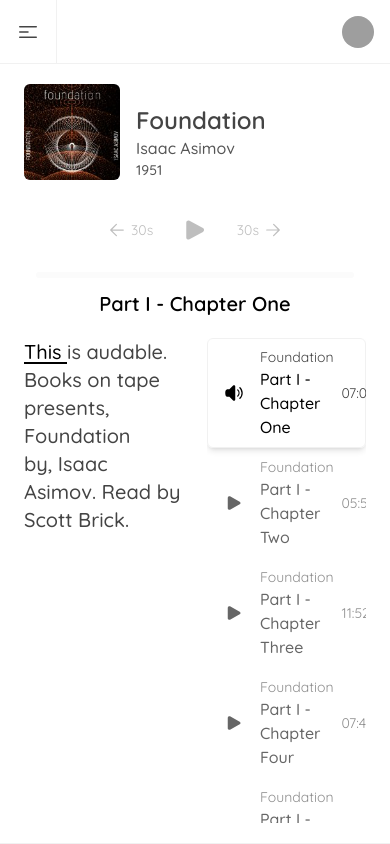
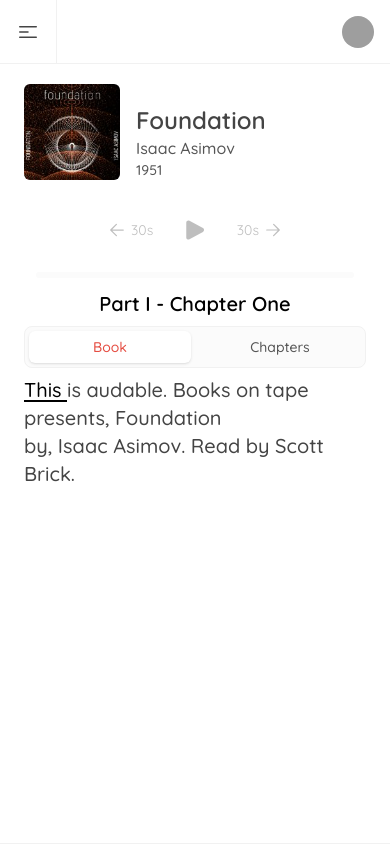
Before and after one commit to dagemdworku/heed, a React (Vite) app: page /reader in a window 390 px wide. Built offline with nearby package versions, Linux system fonts and the light colour scheme; grey boxes are pictures that could not be loaded.

Commit message:
reader play list mobile

```diff
--- a/src/components/lists/play-list.tsx
+++ b/src/components/lists/play-list.tsx
@@ -19,7 +19,7 @@
   const currentPlaying = playListServiceSnapshot.currentPlaying;
 
   return (
-    <div className="flex-1 overflow-y-auto">
+    <div className="flex-1 h-full overflow-y-auto">
       {playList?.chapters.map((chapter) => (
         <div
           key={chapter.id}
@@ -31,7 +31,7 @@
           )}
           onClick={() => playListService.selectChapter(chapter.id)}
         >
-          <div className="p-2">
+          <div className="p-2 text-fg-l dark:text-fg-d">
             {chapter.id === currentPlaying ? (
               <SpeakerWaveIcon className="w-5 h-5" />
             ) : (
--- a/src/components/players/book-player.tsx
+++ b/src/components/players/book-player.tsx
@@ -26,7 +26,7 @@
   const state = audioPlayerServiceSnapshot.state;
 
   return (
-    <div className="flex-1 overflow-y-auto">
+    <div className="flex-1 overflow-y-auto h-full">
       {fragment?.fragments.map((fragment) =>
         isBetween(state?.time, Number(fragment.begin), Number(fragment.end)) ? (
           fragment?.children.map((fragment) => (
--- /dev/null
+++ b/src/constants/reader-tabs-constants.ts
@@ -0,0 +1,6 @@
+import { BookOpenIcon, ListBulletIcon } from "@heroicons/react/24/solid";
+
+export const readerTabs = [
+  { id: "reader_book_tab", name: "Book", icon: BookOpenIcon },
+  { id: "reader_chapters_tab", name: "Chapters", icon: ListBulletIcon },
+];
--- a/src/pages/reader.tsx
+++ b/src/pages/reader.tsx
@@ -1,10 +1,13 @@
+import { Tab } from "@headlessui/react";
 import { FunctionComponent } from "react";
 import { useSnapshot } from "valtio";
 import PlayList from "../components/lists/play-list";
 import AudioPlayer from "../components/players/audio-player";
 import BookPlayer from "../components/players/book-player";
+import { readerTabs } from "../constants/reader-tabs-constants";
 import PlayListService from "../services/feature/play-list-service";
 import { ServiceLocator } from "../services/service-locator";
+import { classNames } from "../utils/class-helper";
 
 interface ReaderPageProps {}
 
@@ -62,9 +65,39 @@
         </div>
       </div>
 
-      <div className="flex flex-1 mt-3 space-x-6 overflow-hidden">
+      <div className="flex-1 hidden mt-3 space-x-6 overflow-hidden sm:flex">
         <BookPlayer />
         <PlayList />
+      </div>
+
+      <div className="flex flex-col flex-1 overflow-hidden sm:hidden">
+        <Tab.Group>
+          <Tab.List className="flex p-1 space-x-2 border rounded-lg bg-bg-l-s dark:bg-bg-d-s border-b-l dark:border-b-d">
+            {readerTabs.map((tab) => (
+              <Tab
+                key={tab.id}
+                className={({ selected }) =>
+                  classNames(
+                    "w-full rounded-md px-2 py-1.5 text-sm font-medium leading-5 ring-bg-l dark:ring-bg-d ring-opacity-60 ring-offset-2 ring-offset-p focus:outline-none focus:ring-2",
+                    selected
+                      ? "bg-bg-l dark:bg-bg-d shadow text-p"
+                      : "text-fg-l-s-i dark:text-fg-d-s-i hover:text-fg-l dark:hover:text-fg-d"
+                  )
+                }
+              >
+                {tab.name}
+              </Tab>
+            ))}
+          </Tab.List>
+          <Tab.Panels className="mt-2 overflow-hidden">
+            <Tab.Panel className="h-full overflow-hidden">
+              <BookPlayer />
+            </Tab.Panel>
+            <Tab.Panel className="h-full overflow-hidden">
+              <PlayList />
+            </Tab.Panel>
+          </Tab.Panels>
+        </Tab.Group>
       </div>
     </div>
   );
```
